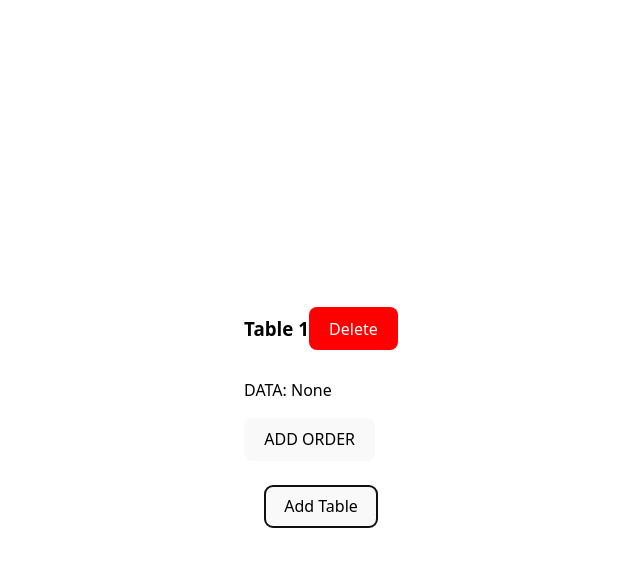
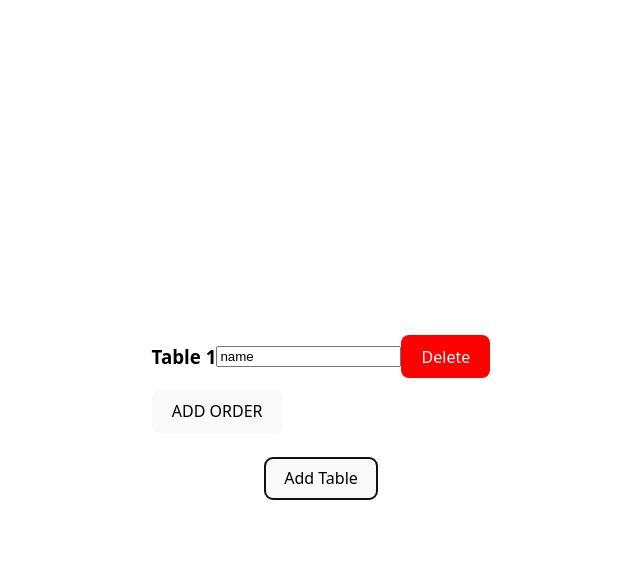
Before and after one commit to Devine4Life-Jules/maitreHotel, a React (Vite) app: page / in a window 1280 px wide. Both pictures are taken after a click on the button "Add Table". Shown: the top 566 px of the page, without its empty margins (319-959 px from the left). Built offline with nearby package versions, Linux system fonts and the light colour scheme.

Commit message:
added input for client name

```diff
--- a/src/Table.jsx
+++ b/src/Table.jsx
@@ -4,6 +4,8 @@ import { useState } from 'react';
 const Table = ({ tableId, deleteTable }) => {
   const [isOrdering, setIsOrdering] = useState(false);
   const [selectedProducts, setSelectedProducts] = useState([]);
+  const [inputValue, setInputValue] = useState("name");
+
   const [availableProducts] = useState([
     { name: 'Spaghetti', price: 18 },
     { name: 'Hamburger', price: 19 },
@@ -27,7 +29,13 @@ const Table = ({ tableId, deleteTable }) => {
   return (
     <div className="table">
       <div style={{ display: 'flex', justifyContent: 'space-between', alignItems: 'center' }}>
-        <h3>Table {tableId}</h3> {/* ✅ Now properly numbered */}
+        <h3>Table {tableId}</h3>
+
+        <input
+            type="text"
+            value={inputValue}
+            onChange={(e) => setInputValue(e.target.value)}
+          />
         <button onClick={deleteTable} style={{ backgroundColor: 'red', color: 'white' }}>
           Delete
         </button>
@@ -35,7 +43,7 @@ const Table = ({ tableId, deleteTable }) => {
 
       {!isOrdering && selectedProducts.length === 0 && (
         <div>
-          <p>DATA: None</p>
+
           <button onClick={handleAddOrder}>ADD ORDER</button>
         </div>
       )}
@@ -53,7 +61,7 @@ const Table = ({ tableId, deleteTable }) => {
 
       {!isOrdering && selectedProducts.length > 0 && (
         <div>
-          <input defaultValue="name" type="text" />
+
           {selectedProducts.map((product, index) => (
             <div key={index}>
               <p>{product.name} - {product.price}$</p>
```
